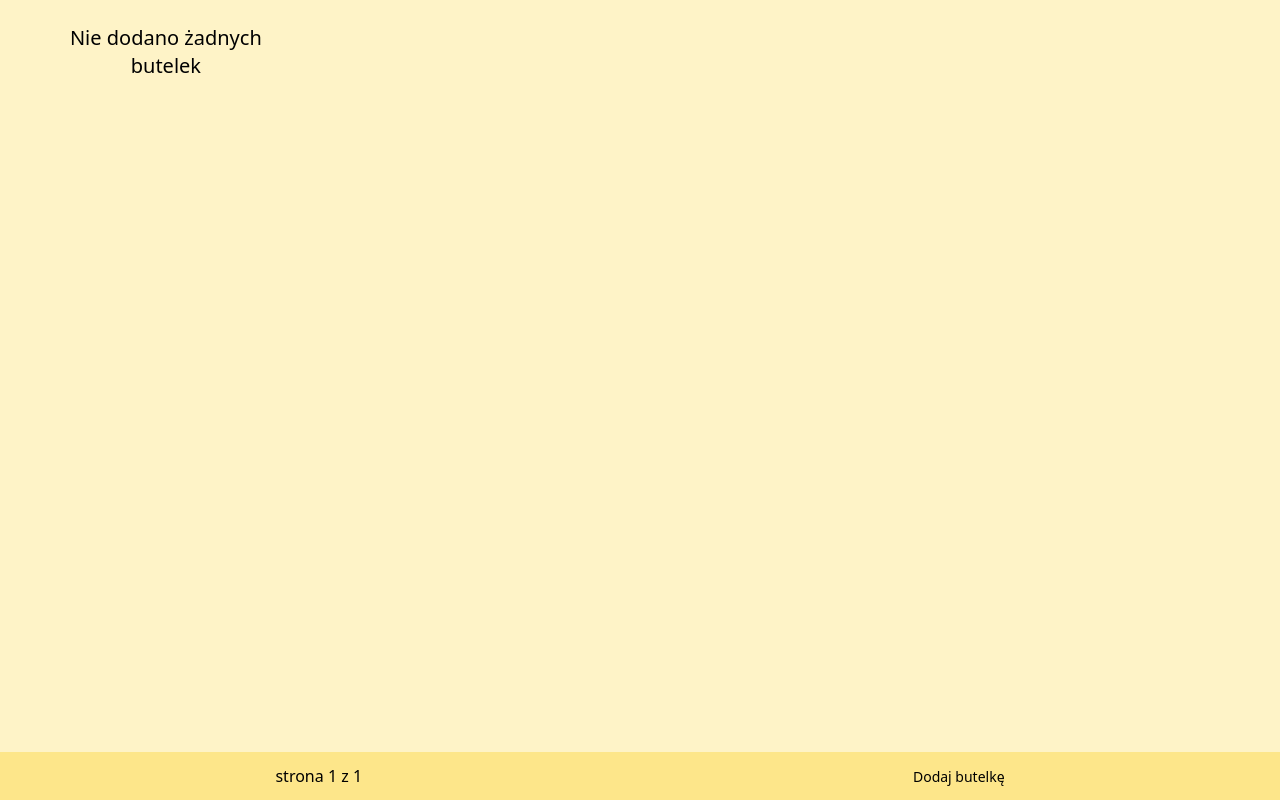
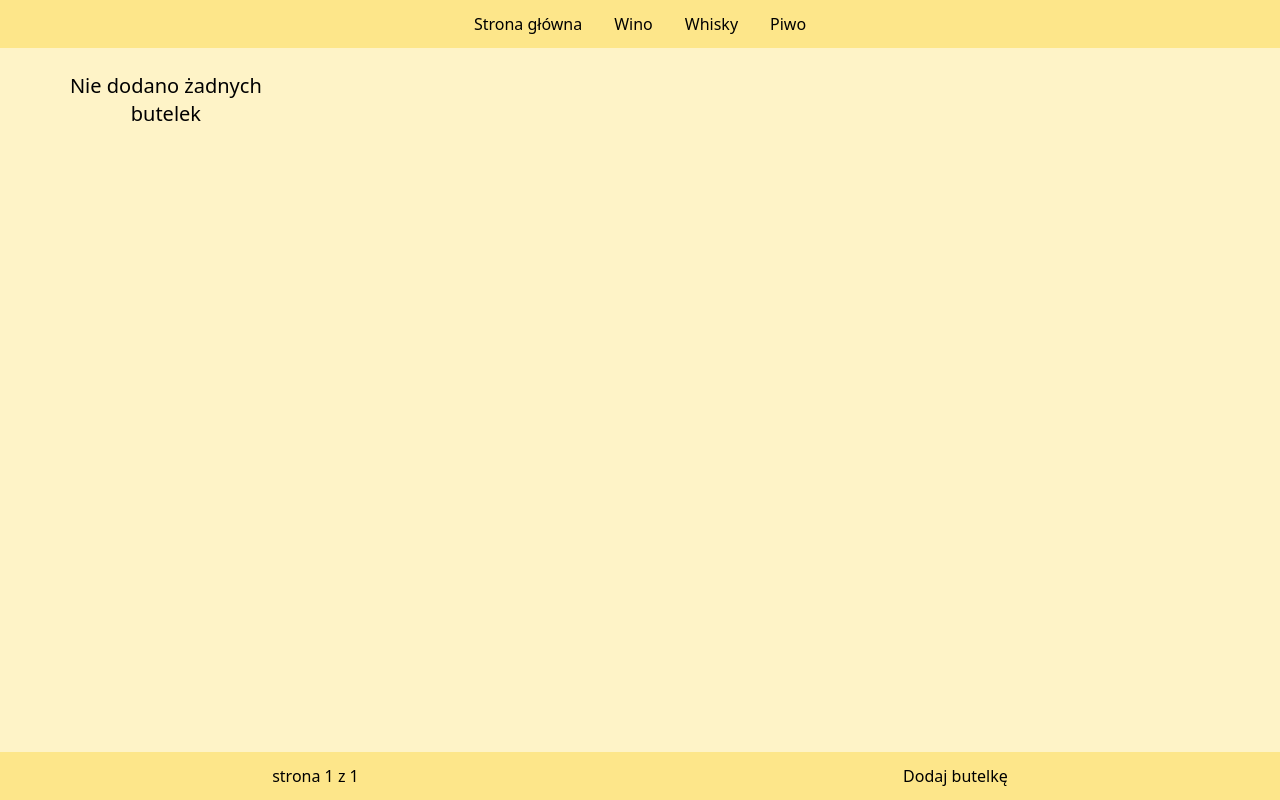
Before and after one commit to tobasqo/sommelier, a Django app: page / in a window 1280 px wide. Run offline with Django 5.2, Linux system fonts and the light colour scheme; data that the repository does not hold is empty; some libraries are stand-ins or nearby versions.

Commit message:
add navbar, some comments

```diff
--- a/sommelier/models.py
+++ b/sommelier/models.py
@@ -76,6 +76,7 @@ class Wine(models.Model):
         get_latest_by = ["-id"]
 
 
+# TODO: add image compression
 def upload_to(instance: 'Bottle', filename: str):
     ext = os.path.splitext(filename)[1]
     safe_base = slugify(instance.wine.name)
--- a/templates/base.html
+++ b/templates/base.html
@@ -10,8 +10,11 @@
     {% block styles %}{% endblock %}
     <link rel="shortcut icon" type="image/png" href="{% static 'icons/favicon.svg' %}">
 </head>
-<body class="bg-amber-100 w-11/12 mx-auto">
-    {# TODO: add navbar for wines whisky/beers extension #}
-    {% block body %}{% endblock %}
+<body class="bg-amber-100">
+    {# TODO: add navbar for whisky/beers extension #}
+    {% include 'partials/navbar.html' %}
+    <div class="w-11/12 mx-auto">
+        {% block body %}{% endblock %}
+    </div>
 </body>
 </html>
--- a/templates/partials/bottom_bar.html
+++ b/templates/partials/bottom_bar.html
@@ -1,6 +1,6 @@
 {% load static %}
 
-<div class="fixed bottom-0 z-50 w-full h-12 -translate-x-1/2 flex border-gray-200 left-1/2 bg-amber-200 justify-around items-center">
+<div class="fixed bottom-0 z-50 w-full h-12 -translate-x-1/2 flex left-1/2 bg-amber-200 justify-around items-center">
     <div>
         {% if page_obj.has_previous %}
             <a href="?page={{ page_obj.previous_page_number }}">&laquo;</a>
@@ -13,8 +13,9 @@
         {% endif %}
     </div>
     <div>
-        <button type="button" class="text-sm">
+        <button type="button" class="text-md">
             <a href="{% url 'wine-create' %}">{{ add_btn_text }}</a>
         </button>
     </div>
+    {# TODO: add bottle-create #}
 </div>
--- /dev/null
+++ b/templates/partials/navbar.html
@@ -0,0 +1,22 @@
+<nav class="z-50 w-full h-12 bg-amber-200">
+    <div class="px-4 py-3 mx-auto">
+        <div class="flex items-center justify-around">
+            <ul class="flex flex-row font-medium mt-0 space-x-8 text-md">
+                <li>
+                    <a href="/" class="hover:underline">Strona główna</a>
+                </li>
+                <li>
+                    <a href="{% url 'bottle-list' %}" class="hover:underline">Wino</a>
+                </li>
+                <li>
+                    {# TODO: add after making home for whisky #}
+                    <a href="#" class="hover:underline">Whisky</a>
+                </li>
+                <li>
+                    {# TODO: add after making home for piwo #}
+                    <a href="#" class="hover:underline">Piwo</a>
+                </li>
+            </ul>
+        </div>
+    </div>
+</nav>
```
